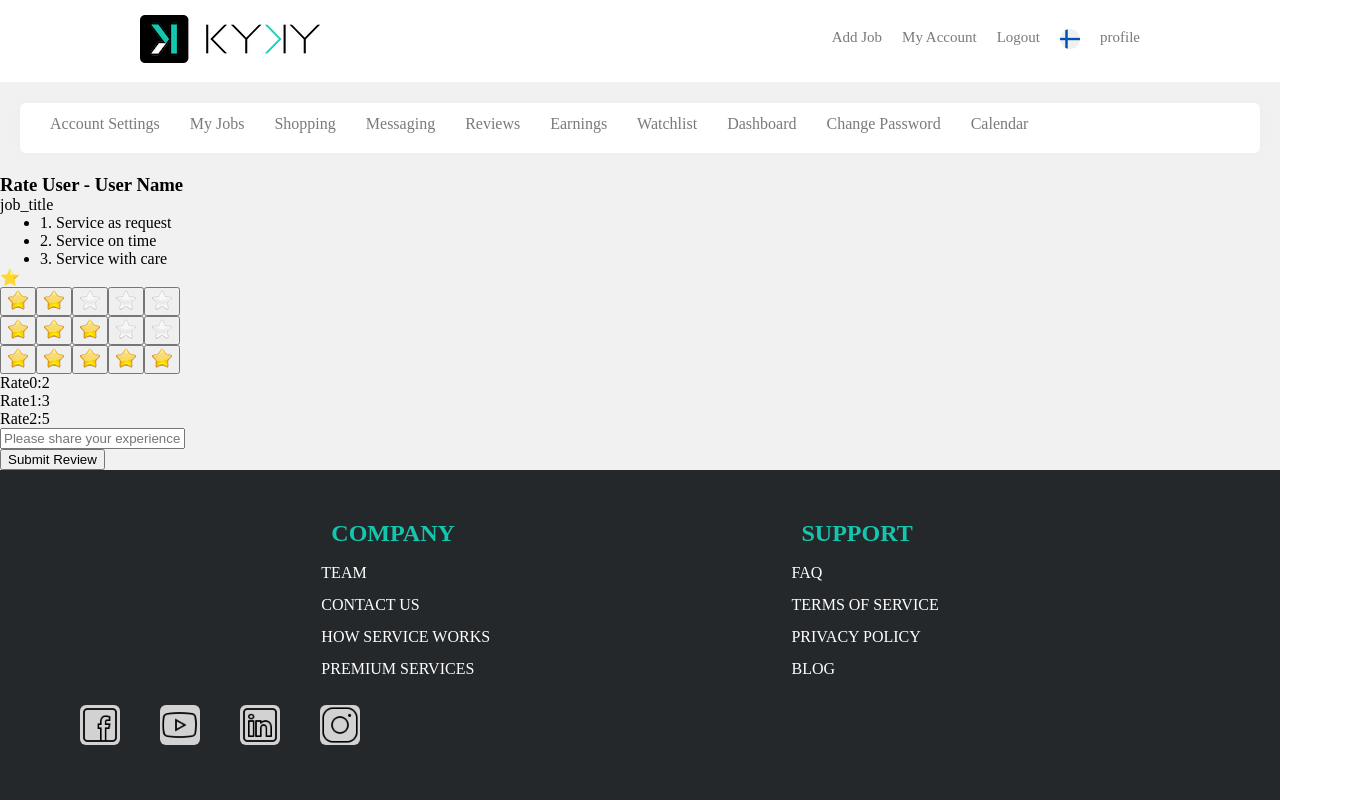
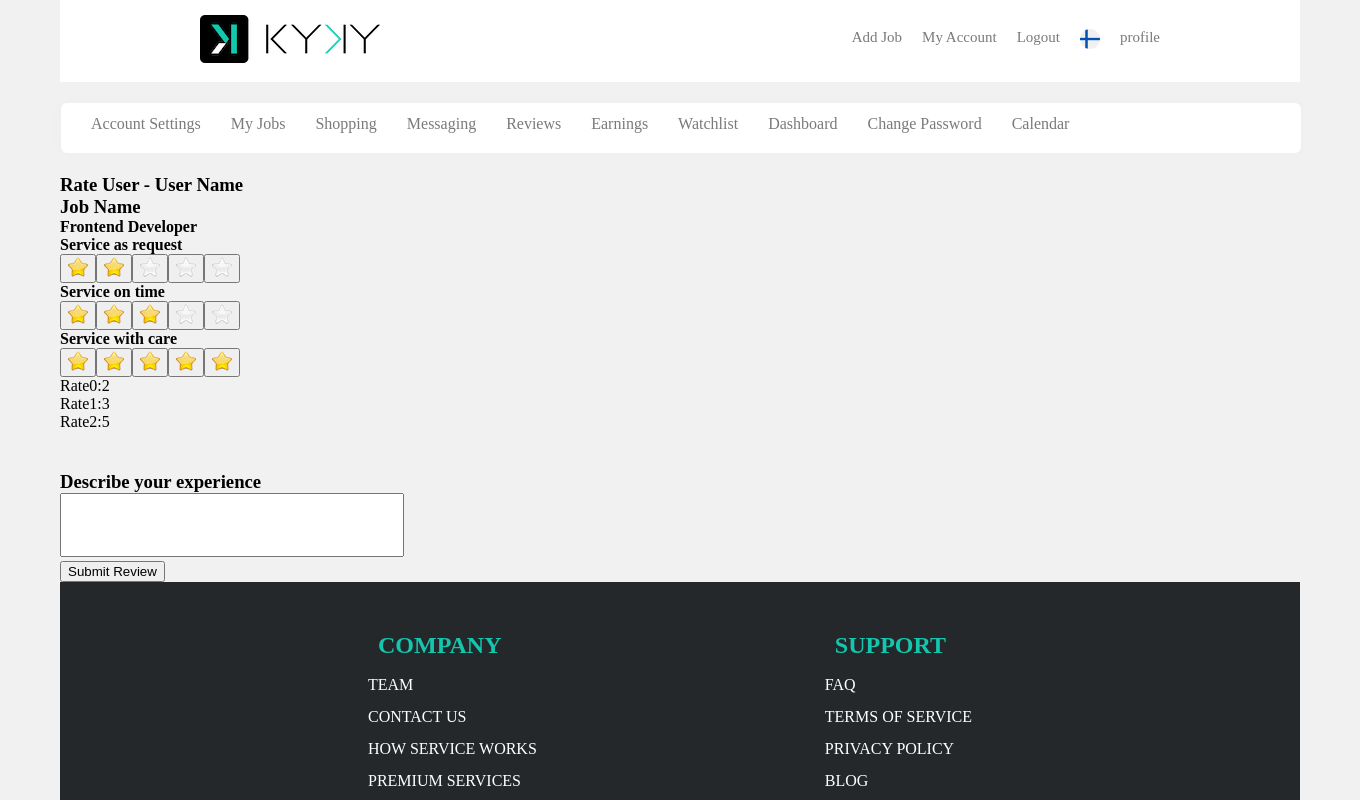
Before and after one commit to sunjus/kyky, a React (Create React App) app: page /reviewsubmitpage in a window 1280 px wide. Shown: the top 800 px of the page, 1360 px wide, since content can reach past the window. Built offline with nearby package versions, Linux system fonts and the light colour scheme.

Commit message:
draft of star rating for ReveiwSubmitPAge

```diff
--- a/src/App.css
+++ b/src/App.css
@@ -1,4 +1,7 @@
 .App {
     font-family: 'Rubik';
     background-color: #f1f1f1;
+    max-width: 1240px;
+    width: 100%;
+    padding: 0 60px;
 }
--- a/src/components/ReviewSubmitPage.css
+++ b/src/components/ReviewSubmitPage.css
@@ -0,0 +1,16 @@
+input {
+    width: 300px;
+    height: 20px;
+    padding: 20px;
+}
+
+.experience {
+    width: 400px;
+    height: 50px;
+    margin: 20px 0;
+    padding: 20px 0;
+}
+
+.reviewsubmit {
+    height: 100%;
+}
--- a/src/components/ReviewSubmitPage.js
+++ b/src/components/ReviewSubmitPage.js
@@ -36,21 +36,21 @@ function ReviewSubmitPage() {
         </div>
         <div className="reviewsubmit-container form">
           <form>
-            <div className="job_title">job_title</div>
+            <div className="job_title">
+              <h3>Job Name</h3>
+              <h4>Frontend Developer</h4>
+            </div>
             <div className="board">
-              <ul>
-                <li>1. Service as request</li>
-                <li>2. Service on time</li>
-                <li>3. Service with care</li>
-              </ul>
-              <div className="myrating">⭐</div>
               <div className="myrating">
+                <h4>Service as request</h4>
                 <ReviewRateWithStar rate={rates[0]} setRate={setRateAt(0)} />
               </div>
               <div className="myrating">
+                <h4>Service on time</h4>
                 <ReviewRateWithStar rate={rates[1]} setRate={setRateAt(1)} />
               </div>
               <div className="myrating">
+                <h4>Service with care</h4>
                 <ReviewRateWithStar rate={rates[2]} setRate={setRateAt(2)} />
               </div>
             </div>
@@ -65,7 +65,8 @@ function ReviewSubmitPage() {
               ))}
             </div>
             <div className="experience">
-              <input type="text" placeholder="Please share your experience" />
+              <h3>Describe your experience</h3>
+              <input type="text" placeholder="" className="experience_textarea" />
             </div>
             <div className="submit_button">
               <button type="submit" className="submit_btn">Submit Review</button>
```
